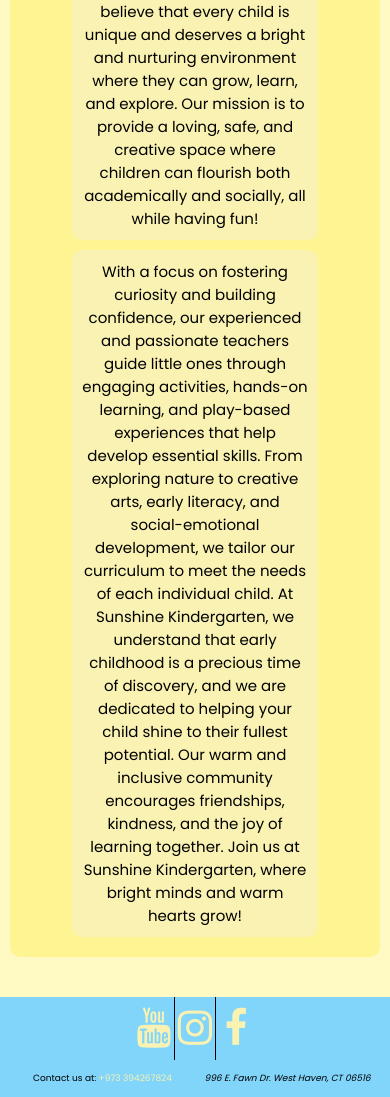
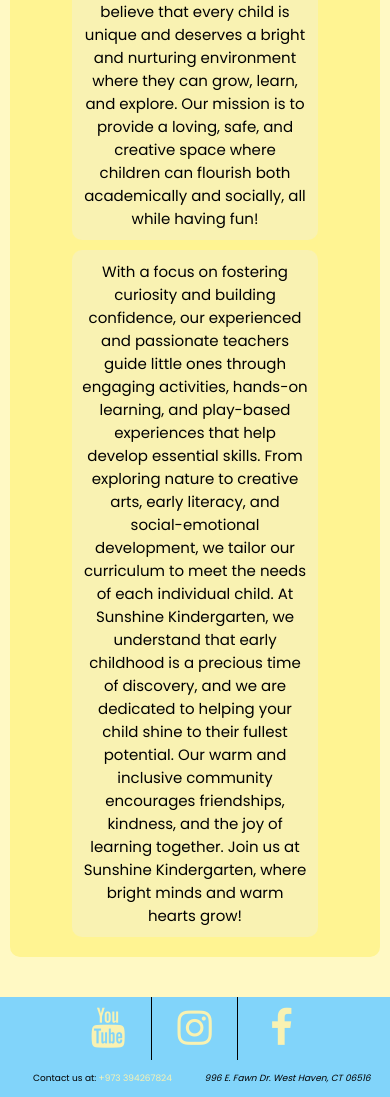
Before and after one commit to UndergradAlgoExpert/Assignment-1.2, a plain HTML site: page index.html in a window 390 px wide. Shown: the part 6914-8011 px from the top of the page. Drawn offline with Linux system fonts and the light colour scheme.

Commit message:
now it is perfect

```diff
--- a/styles.css
+++ b/styles.css
@@ -368,10 +368,11 @@ footer .socials a:hover {
         height: 100px;
     }
 
-    .socials {
+    footer .socials {
         grid-column: 1/-1;
         grid-row: 1/2;
         margin: 0 auto;
+        width: 70%;
     }
 
     p {
```
